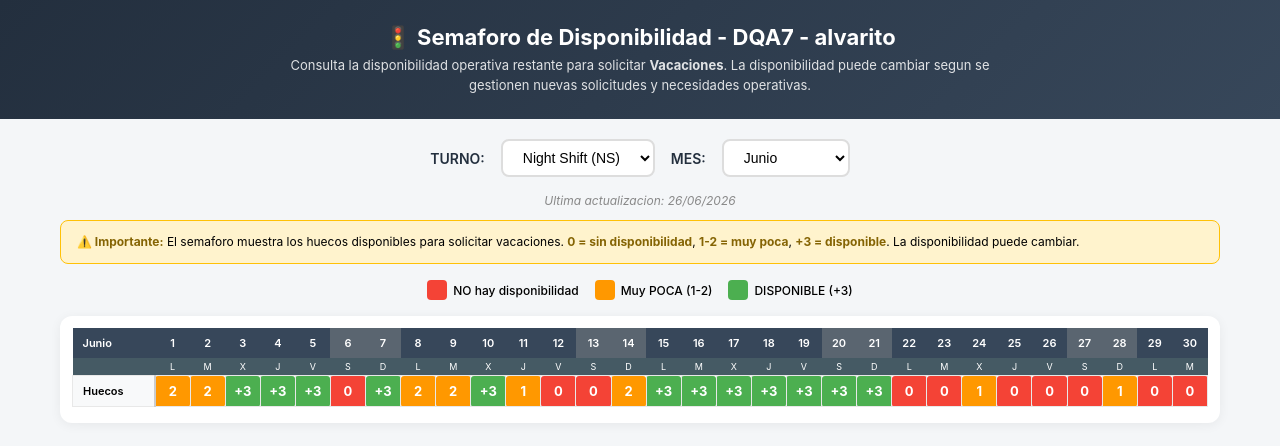
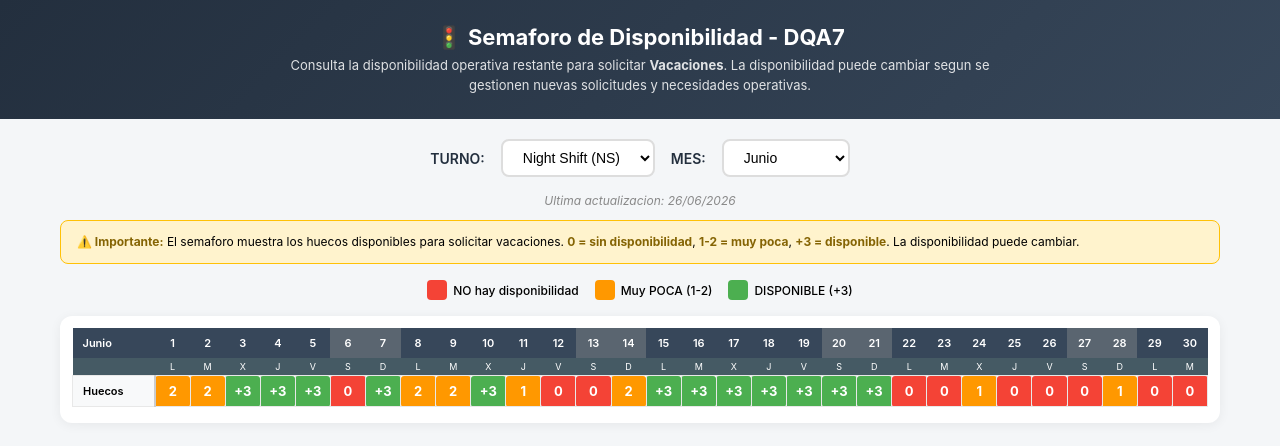
Before and after one commit to dqa7fun-cadiz/dqa7news, a plain HTML site: page index.html in a window 1280 px wide. Drawn offline with Linux system fonts and the light colour scheme.

Commit message:
Update index.html

```diff
--- a/index.html
+++ b/index.html
@@ -38,7 +38,7 @@
 </head>
 <body>
     <div class="header">
-        <h1>&#x1F6A6; Semaforo de Disponibilidad - DQA7 - alvarito</h1>
+        <h1>&#x1F6A6; Semaforo de Disponibilidad - DQA7</h1>
         <p>Consulta la disponibilidad operativa restante para solicitar <b>Vacaciones</b>. La disponibilidad puede cambiar segun se gestionen nuevas solicitudes y necesidades operativas.</p>
     </div>
 
```
